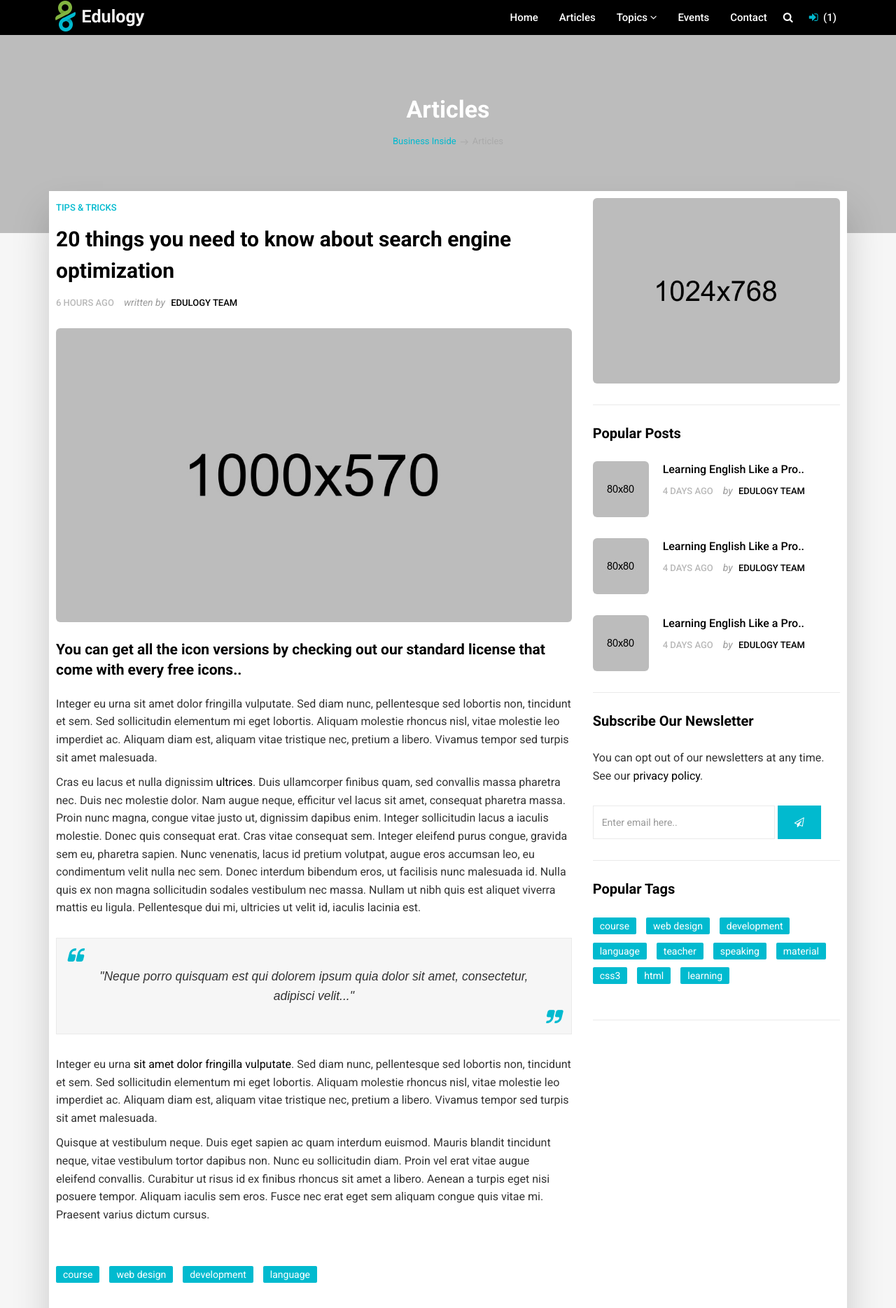
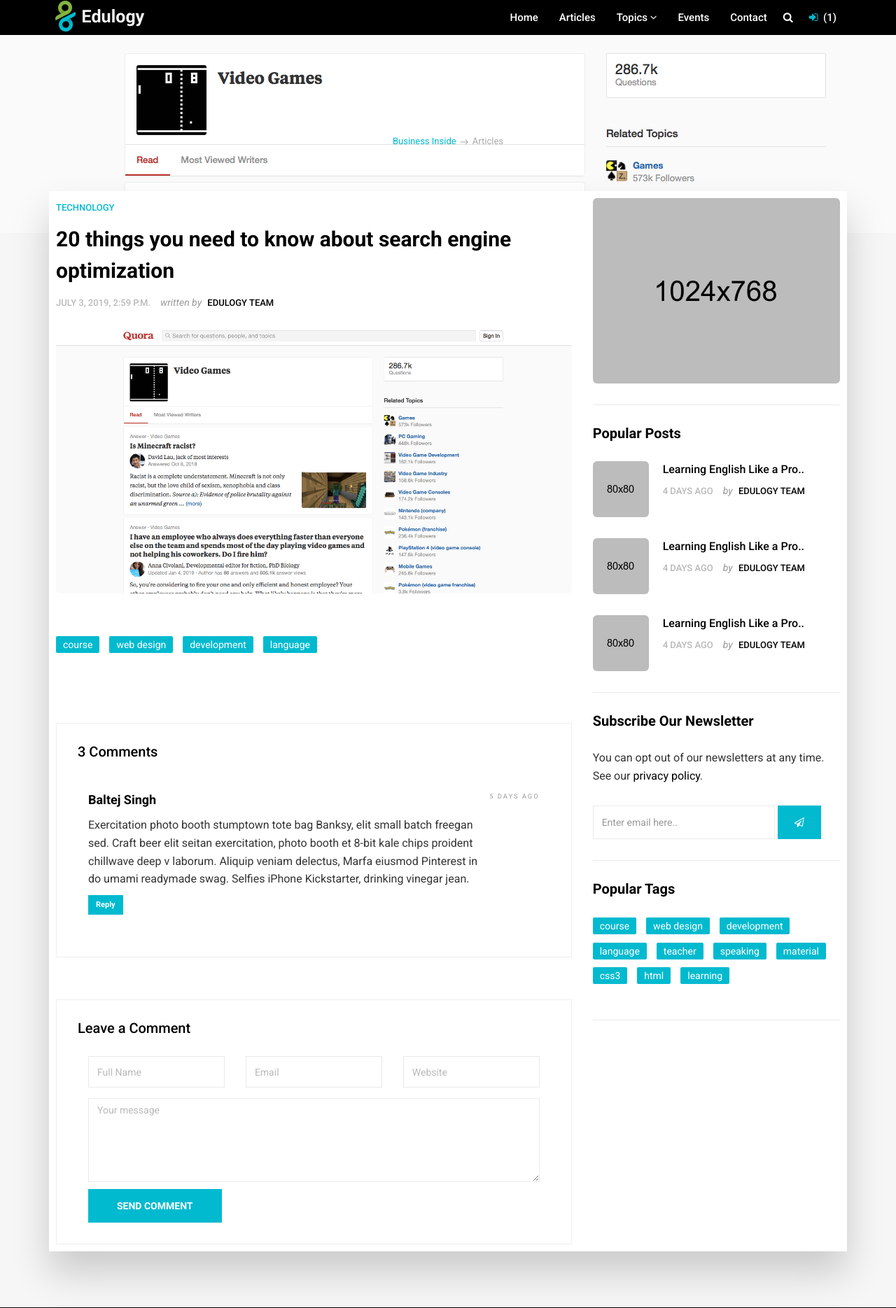
Before and after one commit to usmanaliyu/insider, a Django app: page /detail/1 in a window 1280 px wide; the page is wider, and only the part inside the window is pictured. Shown: the top 1869 px of that part at 70% size. Run offline with Django 3.2, Linux system fonts and the light colour scheme; data comes from the database, SQL or seed files in the repository; both versions use the stored data as it was after the commit; some libraries are stand-ins or nearby versions; some web fonts are replaced.

Commit message:
detailview done with image without comment

```diff
--- a/insider/settings.py
+++ b/insider/settings.py
@@ -123,3 +123,6 @@ STATIC_URL = '/static/'
 STATICFILES_DIRS =[
     os.path.join(BASE_DIR,'static'),
 ]
+
+MEDIA_URL ='/media/'
+MEDIA_ROOT = os.path.join(BASE_DIR, 'media/')
--- a/insider/urls.py
+++ b/insider/urls.py
@@ -15,10 +15,11 @@ Including another URLconf
 """
 from django.contrib import admin
 from django.urls import path, include
-
+from django.conf import settings
+from django.conf.urls.static import static
 
 urlpatterns = [
     path('admin/', admin.site.urls),
     path('', include('Article.urls')),
 
-]
+]+static(settings.MEDIA_URL, document_root=settings.MEDIA_ROOT)
--- a/templates/blog/detail_view.html
+++ b/templates/blog/detail_view.html
@@ -3,7 +3,7 @@
 {% block content %}
 
 
-        <section class="section db p120" style="background-image:url('{% static 'upload/parallax_01.jpeg' %}');>
+        <section class="section db p120" style="background-image:url('{% if instance.preview_image %} {{ instance.preview_image.url }} {% endif %}');>
             <div class="container">
                 <div class="row">
                     <div class="col-md-12"><br><br>
@@ -28,31 +28,312 @@
                             <div class="content blog-list">
                                 <div class="blog-wrapper clearfix">
                                     <div class="blog-meta">
-                                        <small><a href="#">Tips & Tricks</a></small>
+                                        <small><a href="{{ instance.category.get_absolute_url }}">{{ instance.category }}</a></small>
                                         <h3>{{ instance.title }}</h3>
                                         <ul class="list-inline">
-                                            <li>6 hours ago</li>
+                                            <li>{{ instance.pub_date}}</li>
                                             <li><span>written by</span> <a href="#">Edulogy Team</a></li>
                                         </ul>
                                     </div><!-- end blog-meta -->
 
                                     <div class="blog-media">
-                                        <img src="{% static 'upload/blog_01.jpg' %}" alt="" class="img-responsive img-rounded">
+                                        <img src=" {% if instance.preview_image %} {{ instance.preview_image.url }} {% endif %}" alt="" class="img-responsive img-rounded">
                                     </div><!-- end media -->
 
                                     <div class="blog-desc-big">
-                                        <p class="lead">You can get all the icon versions by checking out our standard license that come with every free icons..</p>
-                                        <p>Integer eu urna sit amet dolor fringilla vulputate. Sed diam nunc, pellentesque sed lobortis non, tincidunt et sem. Sed sollicitudin elementum mi eget lobortis. Aliquam molestie rhoncus nisl, vitae molestie leo imperdiet ac. Aliquam diam est, aliquam vitae tristique nec, pretium a libero. Vivamus tempor sed turpis sit amet malesuada.</p>
 
-                                        <p> Cras eu lacus et nulla dignissim <a href="#">ultrices</a>. Duis ullamcorper finibus quam, sed convallis massa pharetra nec. Duis nec molestie dolor. Nam augue neque, efficitur vel lacus sit amet, consequat pharetra massa. Proin nunc magna, congue vitae justo ut, dignissim dapibus enim. Integer sollicitudin lacus a iaculis molestie. Donec quis consequat erat. Cras vitae consequat sem. Integer eleifend purus congue, gravida sem eu, pharetra sapien. Nunc venenatis, lacus id pretium volutpat, augue eros accumsan leo, eu condimentum velit nulla nec sem. Donec interdum bibendum eros, ut facilisis nunc malesuada id. Nulla quis ex non magna sollicitudin sodales vestibulum nec massa. Nullam ut nibh quis est aliquet viverra mattis eu ligula. Pellentesque dui mi, ultricies ut velit id, iaculis lacinia est. </p>
+                                        <p>{{ instance.title_body1 }}</p>
+                                        <p>{{ instance.title_body2 }}</p>
+                                        <p>{{ instance.title_body3 }}</p>
+<h4><big>{{ instance.sub1 }}</big></h4>
+<h5><big>{{ instance.sub1_child1 }}</big></h5>
+<p>{{ instance.sub1_child1_body }}</P>
 
-                                        <blockquote class="text-center">
-                                            "Neque porro quisquam est qui dolorem ipsum quia dolor sit amet, consectetur, adipisci velit..."
-                                        </blockquote>
+  {% if instance.sub1_child1_image %}
+<div class="blog-media">
+<img src="  {{ instance.sub1_child1_image.url }} " alt="" class="img-responsive img-rounded">
+</div><!-- end media -->
+{% endif %}
 
-                                        <p>Integer eu urna <a href="#">sit amet dolor fringilla vulputate</a>. Sed diam nunc, pellentesque sed lobortis non, tincidunt et sem. Sed sollicitudin elementum mi eget lobortis. Aliquam molestie rhoncus nisl, vitae molestie leo imperdiet ac. Aliquam diam est, aliquam vitae tristique nec, pretium a libero. Vivamus tempor sed turpis sit amet malesuada.</p>
+<h5><big>{{ instance.sub1_child2 }}</big></h5>
+<p>{{ instance.sub1_child2_body }}</P>
 
-                                        <p> Quisque at vestibulum neque. Duis eget sapien ac quam interdum euismod. Mauris blandit tincidunt neque, vitae vestibulum tortor dapibus non. Nunc eu sollicitudin diam. Proin vel erat vitae augue eleifend convallis. Curabitur ut risus id ex finibus rhoncus sit amet a libero. Aenean a turpis eget nisi posuere tempor. Aliquam iaculis sem eros. Fusce nec erat eget sem aliquam congue quis vitae mi. Praesent varius dictum cursus. </p>
+  {% if instance.sub1_child2_image %}
+<div class="blog-media">
+<img src="  {{ instance.sub1_child2_image.url }} " alt="" class="img-responsive img-rounded">
+</div><!-- end media -->
+{% endif %}
+
+<h5><big>{{ instance.sub1_child3 }}</big></h5>
+<p>{{ instance.sub1_child3_body }}</P>
+
+  {% if instance.sub1_child3_image %}
+<div class="blog-media">
+<img src="  {{ instance.sub1_child3_image.url }} " alt="" class="img-responsive img-rounded">
+</div><!-- end media -->
+{% endif %}
+
+<h5><big>{{ instance.sub1_child4 }}</big></h5>
+<p>{{ instance.sub1_child4_body }}</P>
+
+  {% if instance.sub1_child4_image %}
+<div class="blog-media">
+<img src="  {{ instance.sub1_child4_image.url }} " alt="" class="img-responsive img-rounded">
+</div><!-- end media -->
+{% endif %}
+
+<h5><big>{{ instance.sub1_child5 }}</big></h5>
+<p>{{ instance.sub1_child5_body }}</P>
+
+  {% if instance.sub1_child5_image %}
+<div class="blog-media">
+<img src="  {{ instance.sub1_child5_image.url }} " alt="" class="img-responsive img-rounded">
+</div><!-- end media -->
+{% endif %}
+
+
+  {% if instance.blockquote1 %}
+<blockquote class="text-center">
+  {{ instance.blockquote1}}
+</blockquote>
+{% endif %}
+
+
+
+
+
+
+
+<h4><big>{{ instance.sub2 }}</big></h4>
+<h5><big>{{ instance.sub2_child1 }}</big></h5>
+<p>{{ instance.sub2_child1_body }}</P>
+
+  {% if instance.sub2_child1_image %}
+<div class="blog-media">
+<img src="  {{ instance.sub2_child1_image.url }} " alt="" class="img-responsive img-rounded">
+</div><!-- end media -->
+{% endif %}
+
+<h5><big>{{ instance.sub2_child2 }}</big></h5>
+<p>{{ instance.sub2_child2_body }}</P>
+
+  {% if instance.sub2_child2_image %}
+<div class="blog-media">
+<img src="  {{ instance.sub2_child2_image.url }} " alt="" class="img-responsive img-rounded">
+</div><!-- end media -->
+{% endif %}
+
+<h5><big>{{ instance.sub2_child3 }}</big></h5>
+<p>{{ instance.sub2_child3_body }}</P>
+
+  {% if instance.sub2_child3_image %}
+<div class="blog-media">
+<img src="  {{ instance.sub2_child3_image.url }} " alt="" class="img-responsive img-rounded">
+</div><!-- end media -->
+{% endif %}
+
+<h5><big>{{ instance.sub2_child4 }}</big></h5>
+<p>{{ instance.sub2_child4_body }}</P>
+
+  {% if instance.sub2_child4_image %}
+<div class="blog-media">
+<img src="  {{ instance.sub2_child4_image.url }} " alt="" class="img-responsive img-rounded">
+</div><!-- end media -->
+{% endif %}
+
+<h5><big>{{ instance.sub2_child5 }}</big></h5>
+<p>{{ instance.sub2_child5_body }}</P>
+
+  {% if instance.sub2_child5_image %}
+<div class="blog-media">
+<img src="  {{ instance.sub2_child5_image.url }} " alt="" class="img-responsive img-rounded">
+</div><!-- end media -->
+{% endif %}
+
+
+{% if instance.blockquote2 %}
+<blockquote class="text-center">
+  {{ instance.blockquote2}}
+</blockquote>
+{% endif %}
+
+
+
+
+
+
+<h4><big>{{ instance.sub3 }}</big></h4>
+<h5><big>{{ instance.sub3_child1 }}</big></h5>
+<p>{{ instance.sub3_child1_body }}</P>
+
+  {% if instance.sub3_child1_image %}
+<div class="blog-media">
+<img src="  {{ instance.sub3_child1_image.url }} " alt="" class="img-responsive img-rounded">
+</div><!-- end media -->
+{% endif %}
+
+<h5><big>{{ instance.sub3_child2 }}</big></h5>
+<p>{{ instance.sub3_child2_body }}</P>
+
+  {% if instance.sub3_child2_image %}
+<div class="blog-media">
+<img src="  {{ instance.sub3_child2_image.url }} " alt="" class="img-responsive img-rounded">
+</div><!-- end media -->
+{% endif %}
+
+<h5><big>{{ instance.sub3_child3 }}</big></h5>
+<p>{{ instance.sub3_child3_body }}</P>
+
+  {% if instance.sub3_child3_image %}
+<div class="blog-media">
+<img src="  {{ instance.sub3_child3_image.url }} " alt="" class="img-responsive img-rounded">
+</div><!-- end media -->
+{% endif %}
+
+<h5><big>{{ instance.sub3_child4 }}</big></h5>
+<p>{{ instance.sub3_child4_body }}</P>
+
+  {% if instance.sub3_child4_image %}
+<div class="blog-media">
+<img src="  {{ instance.sub3_child4_image.url }} " alt="" class="img-responsive img-rounded">
+</div><!-- end media -->
+{% endif %}
+
+<h5><big>{{ instance.sub3_child5 }}</big></h5>
+<p>{{ instance.sub3_child5_body }}</P>
+
+  {% if instance.sub3_child5_image %}
+<div class="blog-media">
+<img src="  {{ instance.sub3_child5_image.url }} " alt="" class="img-responsive img-rounded">
+</div><!-- end media -->
+{% endif %}
+
+
+{% if instance.blockquote3 %}
+<blockquote class="text-center">
+  {{ instance.blockquote3 }}
+</blockquote>
+{% endif %}
+
+
+
+<h4><big>{{ instance.sub4 }}</big></h4>
+<h5><big>{{ instance.sub4_child1 }}</big></h5>
+<p>{{ instance.sub4_child1_body }}</P>
+
+  {% if instance.sub4_child1_image %}
+<div class="blog-media">
+<img src="  {{ instance.sub4_child1_image.url }} " alt="" class="img-responsive img-rounded">
+</div><!-- end media -->
+{% endif %}
+
+<h5><big>{{ instance.sub4_child2 }}</big></h5>
+<p>{{ instance.sub4_child2_body }}</P>
+
+  {% if instance.sub4_child2_image %}
+<div class="blog-media">
+<img src="  {{ instance.sub4_child2_image.url }} " alt="" class="img-responsive img-rounded">
+</div><!-- end media -->
+{% endif %}
+
+<h5><big>{{ instance.sub4_child3 }}</big></h5>
+<p>{{ instance.sub4_child3_body }}</P>
+
+  {% if instance.sub4_child3_image %}
+<div class="blog-media">
+<img src="  {{ instance.sub4_child3_image.url }} " alt="" class="img-responsive img-rounded">
+</div><!-- end media -->
+{% endif %}
+
+<h5><big>{{ instance.sub4_child4 }}</big></h5>
+<p>{{ instance.sub4_child4_body }}</P>
+
+  {% if instance.sub4_child4_image %}
+<div class="blog-media">
+<img src="  {{ instance.sub4_child4_image.url }} " alt="" class="img-responsive img-rounded">
+</div><!-- end media -->
+{% endif %}
+
+<h5><big>{{ instance.sub4_child5 }}</big></h5>
+<p>{{ instance.sub4_child5_body }}</P>
+
+  {% if instance.sub4_child5_image %}
+<div class="blog-media">
+<img src="  {{ instance.sub4_child5_image.url }} " alt="" class="img-responsive img-rounded">
+</div><!-- end media -->
+{% endif %}
+
+
+
+{% if instance.blockquote4 %}
+<blockquote class="text-center">
+  {{ instance.blockquote4}}
+</blockquote>
+{% endif %}
+
+
+
+
+
+<h4><big>{{ instance.sub5 }}</big></h4>
+<h5><big>{{ instance.sub5_child1 }}</big></h5>
+<p>{{ instance.sub5_child1_body }}</P>
+
+  {% if instance.sub5_child1_image %}
+<div class="blog-media">
+<img src="  {{ instance.sub5_child1_image.url }} " alt="" class="img-responsive img-rounded">
+</div><!-- end media -->
+{% endif %}
+
+<h5><big>{{ instance.sub5_child2 }}</big></h5>
+<p>{{ instance.sub5_child2_body }}</P>
+
+  {% if instance.sub5_child2_image %}
+<div class="blog-media">
+<img src="  {{ instance.sub5_child2_image.url }} " alt="" class="img-responsive img-rounded">
+</div><!-- end media -->
+{% endif %}
+
+<h5><big>{{ instance.sub5_child3 }}</big></h5>
+<p>{{ instance.sub5_child3_body }}</P>
+
+  {% if instance.sub5_child3_image %}
+<div class="blog-media">
+<img src="  {{ instance.sub5_child3_image.url }} " alt="" class="img-responsive img-rounded">
+</div><!-- end media -->
+{% endif %}
+
+<h5><big>{{ instance.sub5_child4 }}</big></h5>
+<p>{{ instance.sub5_child4_body }}</P>
+
+  {% if instance.sub5_child4_image %}
+<div class="blog-media">
+<img src="  {{ instance.sub5_child4_image.url }} " alt="" class="img-responsive img-rounded">
+</div><!-- end media -->
+{% endif %}
+
+<h5><big>{{ instance.sub5_child5 }}</big></h5>
+<p>{{ instance.sub5_child5_body }}</P>
+
+  {% if instance.sub5_child5_image %}
+<div class="blog-media">
+<img src="  {{ instance.sub5_child5_image.url }} " alt="" class="img-responsive img-rounded">
+</div><!-- end media -->
+{% endif %}
+                                        {% if instance.blockquote5 %}
+<blockquote class="text-center">
+  {{ instance.blockquote5}}
+</blockquote>
+{% endif %}
+
+
+
+
+
+
+
+
+
 
                                         <hr class="invis">
 
--- a/templates/blog/home.html
+++ b/templates/blog/home.html
@@ -29,13 +29,14 @@
                     <h3>Most Popular Articles</h3>
                 </div><!-- end title -->
 
+
                 {% if instance %}
                 {% for Article in instance %}
                      <div class="row">
                     <div class="col-lg-4 col-md-12">
                         <div class="blog-box">
                             <div class="image-wrap entry">
-                                <img src="{% static 'upload/blog_01.jpeg' %}" alt="" class="img-responsive">
+                                <img src="{% if Article.preview_image %} {{ Article.preview_image.url }} {% endif %}" alt="" class="img-responsive">
                                 <div class="magnifier">
                                      <a href="blog-single.html" title=""><i class="flaticon-add"></i></a>
                                 </div>
@@ -79,7 +80,7 @@
                         <div class="row">
                             <div class="col-md-4 hidden-sm hidden-xs">
                               <div class="image-wrap entry">
-                                  <img src="{% static 'upload/blog_03.jpeg' %}" alt="" class="img-responsive">
+                                  <img src="{% if Article.preview_image %} {{ Article.preview_image.url }} {% endif %}" alt="" class="img-responsive">
                                   <div class="magnifier">
                                        <a href="blog-single.html" title=""><i class="flaticon-add"></i></a>
                                   </div>
```
Also changed, not shown: Article/models.py (+32 -0 lines), Article/migrations/0005_article_pub_date.py (added), Article/migrations/0006_auto_20190703_1530.py (added), Article/migrations/0007_auto_20190703_1607.py (added), db.sqlite3, media/upload/Screen_Shot_2019-05-12_at_8.03.42_AM.png (added), media/upload/Screen_Shot_2019-05-12_at_8.03.54_AM.png (added), media/upload/shutterbug.jpg (added), media/upload/shutterbug_SAghT6D.jpg (added), media/upload/user-04.jpg (deleted), upload/Screen_Shot_2019-05-12_at_8.03.07_AM.png (renamed from media/upload/Screen_Shot_2019-05-12_at_8.03.07_AM.png), upload/Screen_Shot_2019-05-12_at_8.03.54_AM.png (added), upload/shutterbug_LYBgd5K.jpg (renamed from media/upload/shutterbug_LYBgd5K.jpg).
